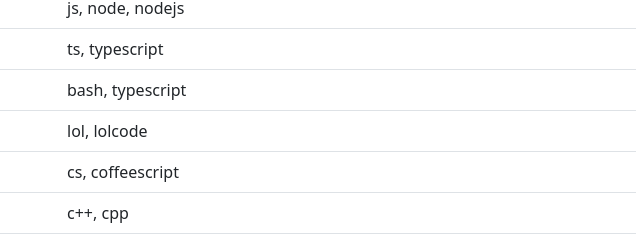
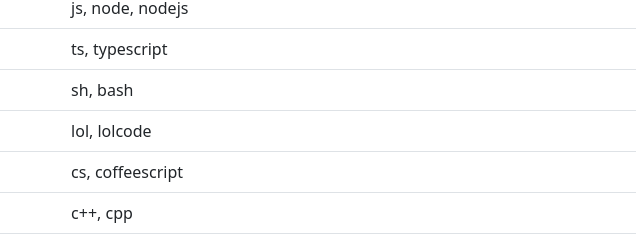
Before and after one commit to jahands/new-redirector-replit, a website: page public/help.html in a window 1280 px wide. Shown: the part 191-431 px from the top of the page, 562-1202 px from the left. Drawn offline with nearby package versions, Linux system fonts and the light colour scheme.

Commit message:
Fix typo

```diff
--- a/public/help.html
+++ b/public/help.html
@@ -34,7 +34,7 @@
                     { name: 'Python 2', shortcuts: ['py2', 'python2'] },
                     { name: 'NodeJS', shortcuts: ['js', 'node', 'nodejs'] },
                     { name: 'TypeScript', shortcuts: ['ts', 'typescript'] },
-                    { name: 'Bash', shortcuts: ['bash', 'typescript'] },
+                    { name: 'Bash', shortcuts: ['sh', 'bash'] },
                     { name: 'LOLCODE', shortcuts: ['lol', 'lolcode'] },
                     { name: 'CoffeeScript', shortcuts: ['cs', 'coffeescript'] },
                     { name: 'C++', shortcuts: ['c++', 'cpp'] },
```
